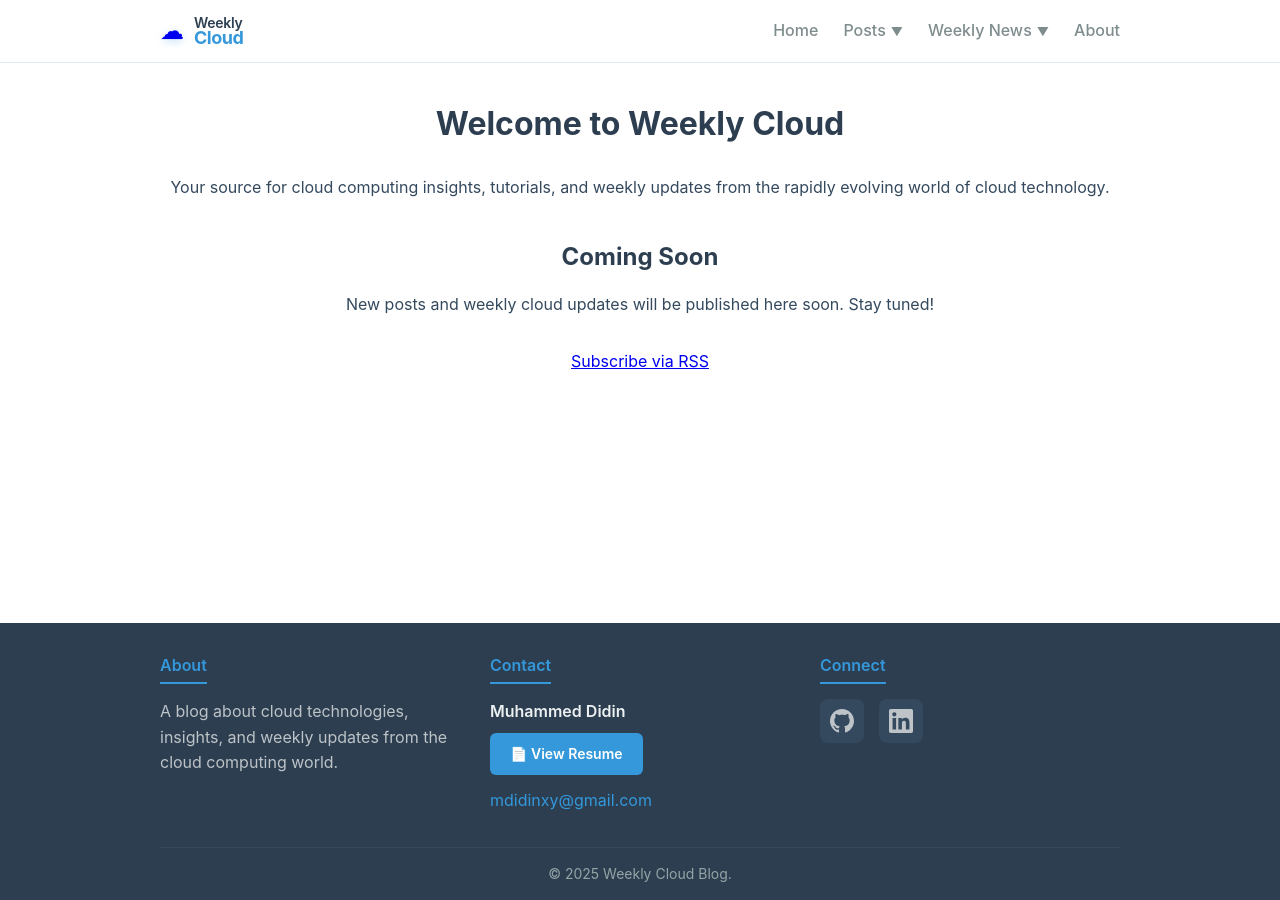
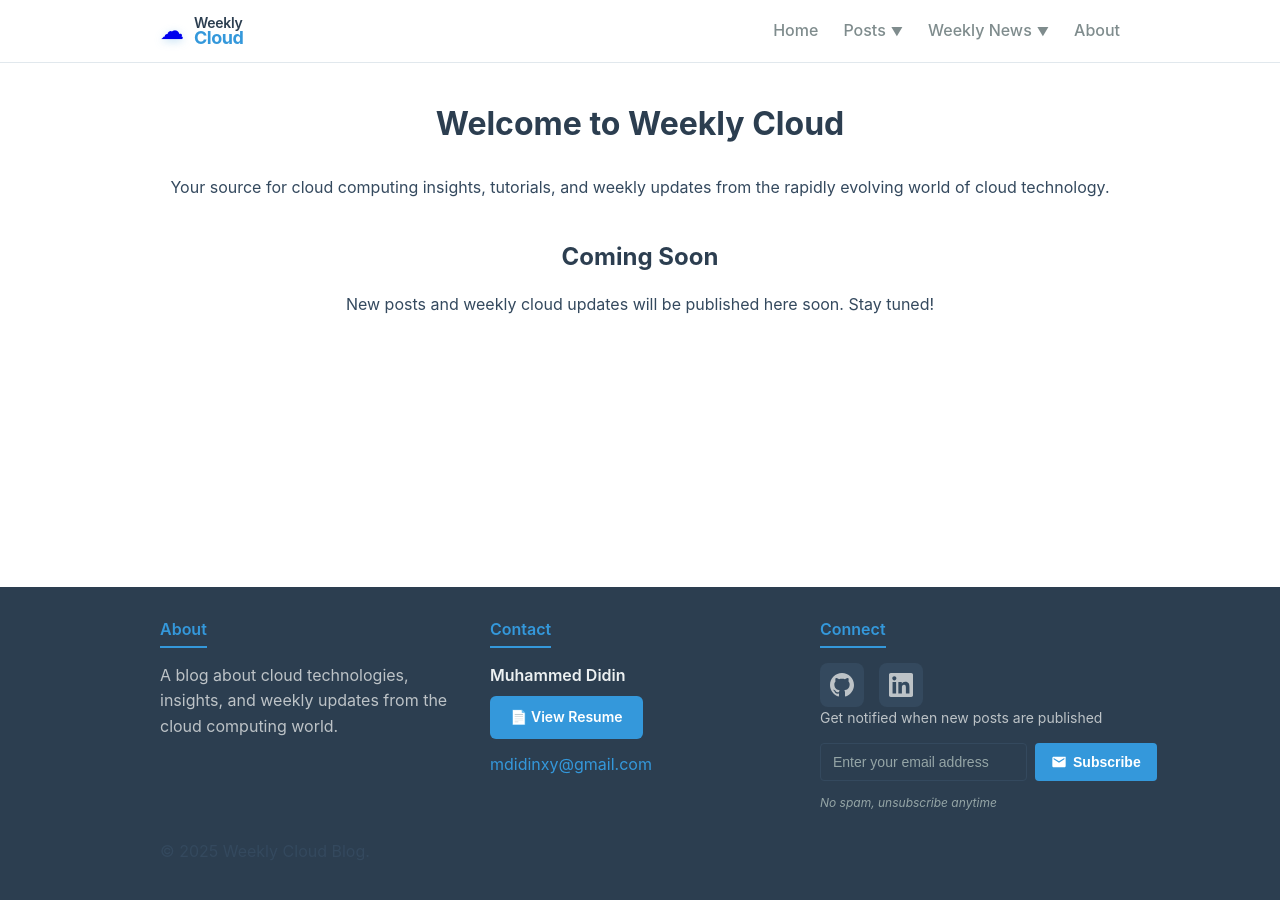
Before and after one commit to mdidinx/mdidinx.github.io, a Jekyll site: the page built from index.md, in a window 1280 px wide. Built offline with Jekyll 4.4.1, drawn with Linux system fonts in a browser that asks for light colours.

Commit message:
add email subs

```diff
--- a/_includes/footer.html
+++ b/_includes/footer.html
@@ -29,6 +29,25 @@
             </svg>
           </a>
         </div>
+        <div class="subscribe-section">
+          <p>Get notified when new posts are published</p>
+          <form class="email-subscription-form" action="https://formspree.io/f/xovkapbg" method="POST">
+            <div class="email-input-group">
+              <input type="email" name="email" placeholder="Enter your email address" required class="email-input">
+              <button type="submit" class="subscribe-button">
+                <svg width="16" height="16" viewBox="0 0 24 24" fill="currentColor">
+                  <path d="M20 4H4c-1.1 0-1.99.9-1.99 2L2 18c0 1.1.89 2 2 2h16c1.1 0 2-.9 2-2V6c0-1.4.9-2-2-2zm0 4l-8 5-8-5V6l8 5 8-5v2z"/>
+                </svg>
+                Subscribe
+              </button>
+            </div>
+            <input type="hidden" name="_subject" value="New subscription to Weekly Cloud Blog">
+            <input type="hidden" name="_replyto" value="">
+            <input type="hidden" name="_next" value="http://127.0.0.1:4001/thank-you/">
+            <input type="text" name="_gotcha" style="display:none">
+          </form>
+          <small class="subscription-note">No spam, unsubscribe anytime</small>
+        </div>
       </div>
     </div>
 
--- a/assets/main.scss
+++ b/assets/main.scss
@@ -452,6 +452,161 @@ p {
         width: 24px;
         height: 24px;
         fill: currentColor;
+      }
+    }
+  }
+
+  .subscribe-section {
+    p {
+      color: #bdc3c7;
+      font-size: 14px;
+      margin-bottom: 15px;
+      line-height: 1.5;
+    }
+
+    .email-subscription-form {
+      margin-bottom: 8px;
+    }
+
+    .email-input-group {
+      display: flex;
+      gap: 8px;
+      margin-bottom: 5px;
+    }
+
+    .email-input {
+      flex: 1;
+      padding: 10px 12px;
+      border: 1px solid #34495e;
+      border-radius: 4px;
+      background: #2c3e50;
+      color: #ecf0f1;
+      font-size: 14px;
+      transition: all 0.3s ease;
+
+      &::placeholder {
+        color: #95a5a6;
+      }
+
+      &:focus {
+        outline: none;
+        border-color: #3498db;
+        box-shadow: 0 0 0 2px rgba(52, 152, 219, 0.2);
+      }
+    }
+
+    .subscribe-button {
+      display: inline-flex;
+      align-items: center;
+      gap: 6px;
+      background: #3498db;
+      color: #ffffff;
+      padding: 10px 16px;
+      border: none;
+      border-radius: 4px;
+      font-weight: 600;
+      font-size: 14px;
+      cursor: pointer;
+      transition: all 0.3s ease;
+
+      &:hover {
+        background: #2980b9;
+        transform: translateY(-2px);
+        box-shadow: 0 4px 12px rgba(52, 152, 219, 0.3);
+      }
+
+      svg {
+        width: 16px;
+        height: 16px;
+        fill: currentColor;
+      }
+    }
+
+    .subscription-note {
+      color: #95a5a6;
+      font-size: 12px;
+      font-style: italic;
+    }
+  }
+}
+
+// Thank You Page
+.thank-you-page {
+  max-width: 600px;
+  margin: 0 auto;
+  padding: 60px 20px;
+  text-align: center;
+
+  .thank-you-content {
+    h1 {
+      color: #27ae60;
+      font-size: 2.5em;
+      margin-bottom: 20px;
+    }
+
+    p {
+      font-size: 1.2em;
+      margin-bottom: 30px;
+      color: #555;
+    }
+  }
+
+  .next-steps {
+    background: #f8f9fa;
+    padding: 30px;
+    border-radius: 8px;
+    margin: 30px 0;
+    text-align: left;
+
+    h2 {
+      color: #2c3e50;
+      margin-bottom: 15px;
+      font-size: 1.4em;
+    }
+
+    ul {
+      li {
+        margin-bottom: 10px;
+        color: #666;
+      }
+    }
+  }
+
+  .quick-links {
+    margin-top: 40px;
+    display: flex;
+    gap: 15px;
+    justify-content: center;
+    flex-wrap: wrap;
+
+    .btn-primary, .btn-secondary {
+      display: inline-block;
+      padding: 12px 24px;
+      border-radius: 6px;
+      text-decoration: none;
+      font-weight: 600;
+      transition: all 0.3s ease;
+    }
+
+    .btn-primary {
+      background: #3498db;
+      color: #ffffff;
+
+      &:hover {
+        background: #2980b9;
+        transform: translateY(-2px);
+        box-shadow: 0 4px 12px rgba(52, 152, 219, 0.3);
+      }
+    }
+
+    .btn-secondary {
+      background: #ecf0f1;
+      color: #2c3e50;
+
+      &:hover {
+        background: #d5dbdb;
+        transform: translateY(-2px);
+        box-shadow: 0 4px 12px rgba(0, 0, 0, 0.1);
       }
     }
   }
--- a/index.md
+++ b/index.md
@@ -29,7 +29,4 @@ layout: default
   </div>
   {%- endif -%}
 
-  <div class="text-center mt-4">
-    <p><a href="{{ "/feed.xml" | relative_url }}">Subscribe via RSS</a></p>
-  </div>
 </div>
```
Also changed, not shown: thank-you.md (added, +27 -0 lines).
